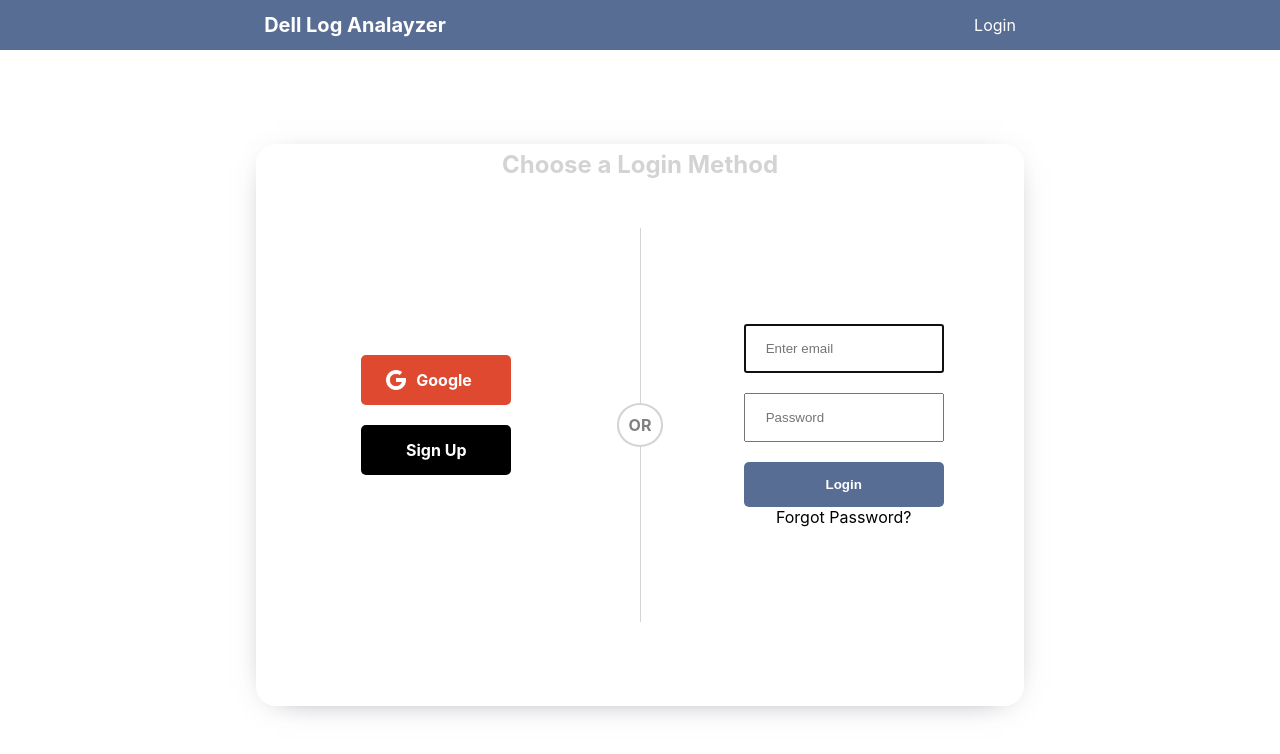
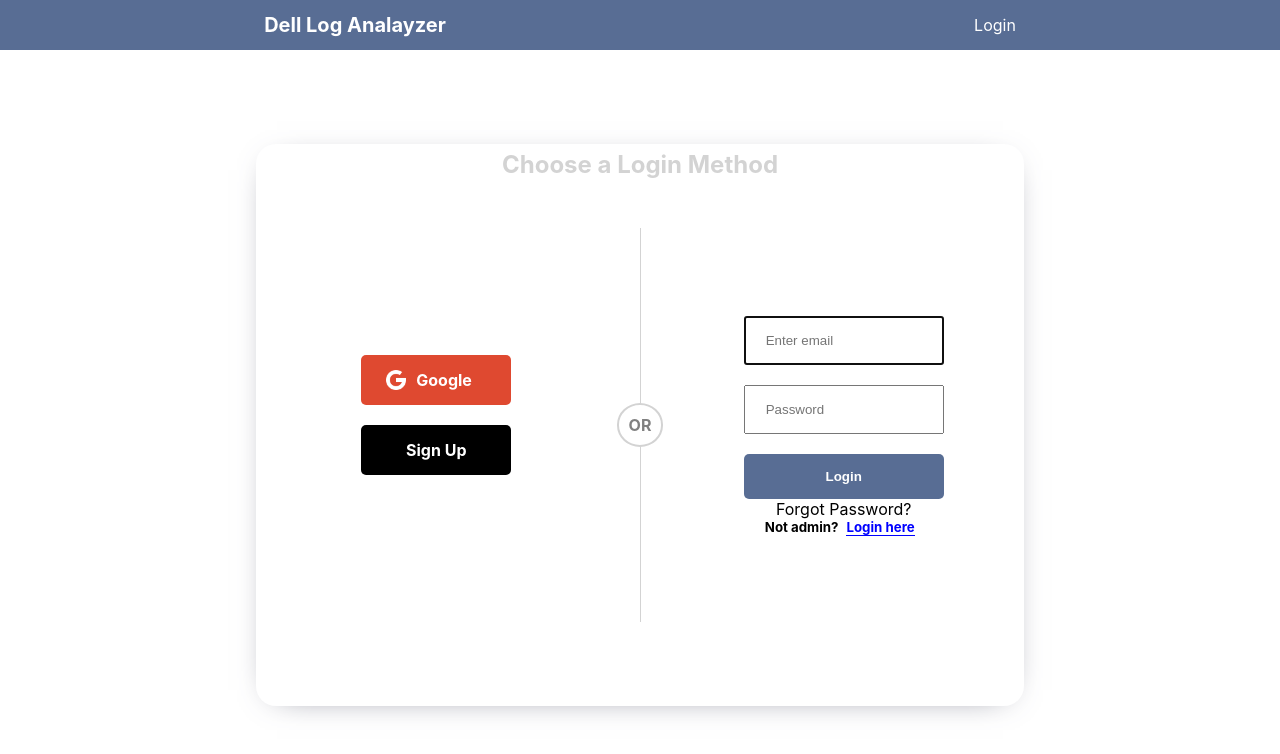
Before and after one commit to MustafaShama98/FrontEnd-Login, a React (Create React App) app: page /admin/login in a window 1280 px wide. Shown: the top 754 px of the page. Built offline with nearby package versions, Linux system fonts and the light colour scheme; no server answers.

Commit message:
userLogin at admin's login

```diff
--- a/src/pages/Login.js
+++ b/src/pages/Login.js
@@ -5,7 +5,7 @@
 import { useNavigate } from "react-router-dom";
 
 import axios from "../api/axios";
-const Login = ({ sendUserToApp }) => {
+const Login = ({ sendUserToApp }) => {
   const [user, setUser] = useState({});
   const navigate = useNavigate();
   const userRef = useRef();
@@ -132,6 +132,18 @@
               <Link className="link" to="../forgotPassword">
                 Forgot Password?
               </Link>
+              <h5 style={{ textAlign: "center" }}>Not admin?
+                <Link className="link" to="../login"
+                  style={{
+                    margin: "0.5rem",
+                    textDecoration: "none",
+                    color: 'blue',
+                    borderBottom: "1px solid blue"
+                  }}>
+                  Login here
+                </Link>
+              </h5>
+
             </div>
           </div>
         </div>
--- a/src/pages/userLogin.js
+++ b/src/pages/userLogin.js
@@ -33,11 +33,12 @@
       // Do something with the successful response, e.g., store the token, navigate to a different route, etc.
       var role = response?.data.user.role
       var passwordChangedAt = response?.data.user.passwordChangedAt
-
+  console.log(passwordChangedAt)
       localStorage.setItem("userID", response?.data.user?.id);
       setUser(response?.data.user)
       handleSendUser(response?.data.user)
       if (role === 'configurator') {
+
         if (passwordChangedAt !== undefined) {
           setUsername('')
           setPassword('')
```
